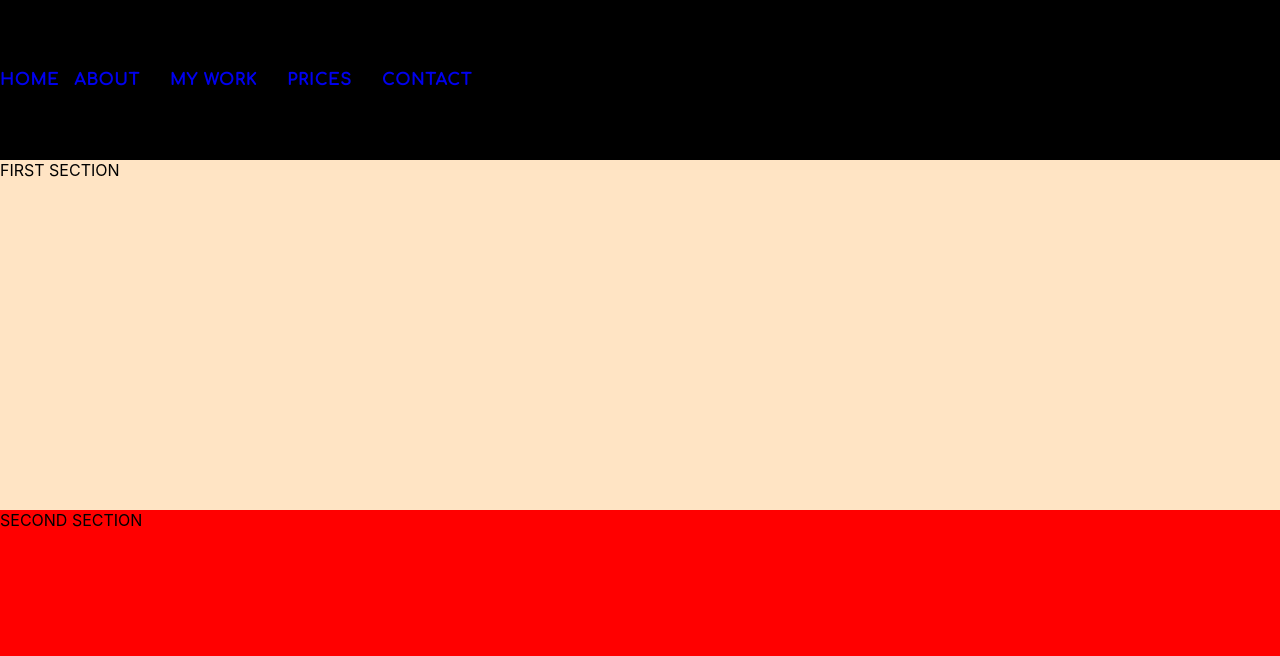
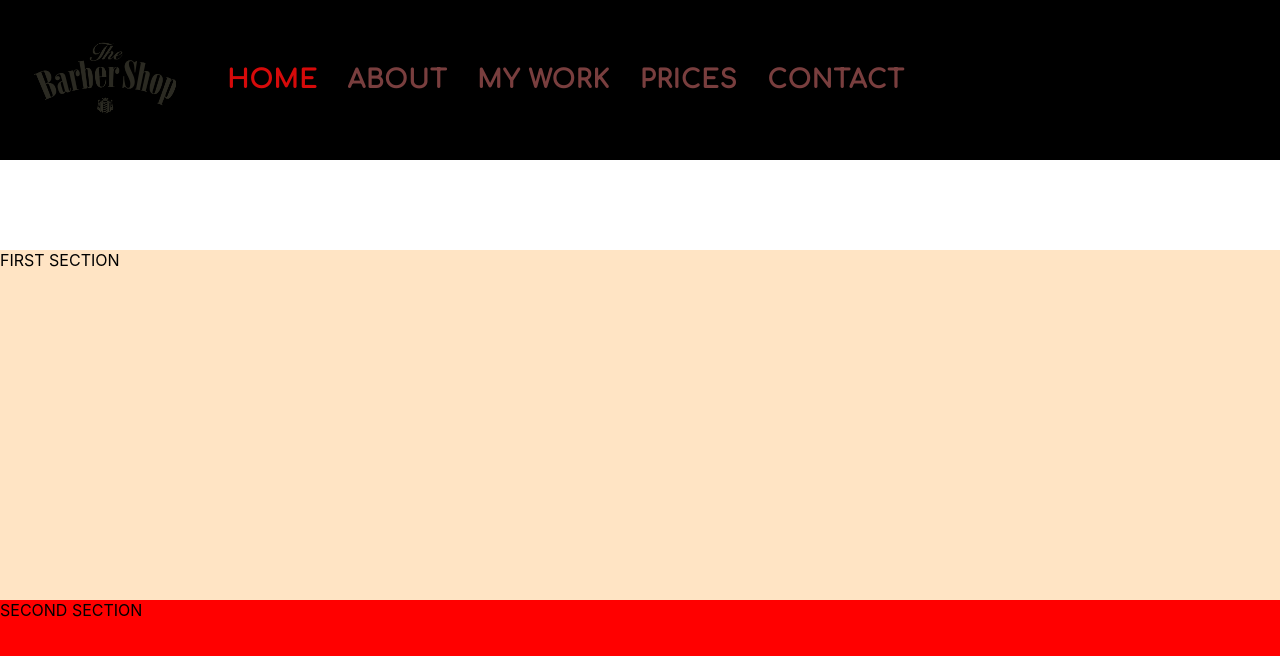
Before and after one commit to ignaciopetrone/emifibarber, a React (Create React App) app: page / in a window 1280 px wide. Shown: the top 656 px of the page. Built offline with nearby package versions, Linux system fonts and the light colour scheme.

Commit message:
Header ready.

```diff
--- a/src/components/drawer/index.jsx
+++ b/src/components/drawer/index.jsx
@@ -72,10 +72,10 @@ const useStyles = makeStyles((theme) => ({
   },
 }));
 
-const PersistentDrawerLeft = ({ navLinks, pathname }) => {
+const PersistentDrawerLeft = ({ navLinks }) => {
   const styles = useStyles();
   const [open, setOpen] = React.useState(false);
-
+  console.log(navLinks);
   const handleDrawerOpen = () => {
     setOpen(true);
   };
@@ -88,8 +88,8 @@ const PersistentDrawerLeft = ({ navLinks, pathname }) => {
     <div className={styles.root}>
       <CssBaseline />
       <AppBar
-        position="fixed"
-        // onBlur={() => setTimeout(handleDrawerClose, 100)}
+        // position="fixed"
+        onBlur={() => setTimeout(handleDrawerClose, 100)}
         className={clsx(styles.appBar, {
           [styles.appBarShift]: open,
         })}
@@ -105,7 +105,7 @@ const PersistentDrawerLeft = ({ navLinks, pathname }) => {
             <MenuIcon fontSize={"large"} />
           </IconButton>
           <Link to={"/"} className="main-logo">
-            <img className="logo" src={logo} alt="logo" />
+            <img className="mobile-logo" src={logo} alt="logo" />
           </Link>
         </Toolbar>
       </AppBar>
@@ -123,7 +123,7 @@ const PersistentDrawerLeft = ({ navLinks, pathname }) => {
             <MenuIcon fontSize={"large"} />
           </IconButton>
           <Link to={"/"}>
-            <img className="logo" src={logo} alt="logo" />
+            <img className="mobile-logo" src={logo} alt="logo" />
           </Link>{" "}
         </div>
         <Divider />
--- a/src/components/drawer/styles.css
+++ b/src/components/drawer/styles.css
@@ -22,6 +22,10 @@
   right: calc(50% - 140px / 2);
 }
 
+.mobile-logo {
+  height: 100px;
+}
+
 .MuiList-root {
   background-color: #ffffff66;
 }
--- a/src/components/header/index.jsx
+++ b/src/components/header/index.jsx
@@ -1,16 +1,22 @@
 import React from "react";
 import "./styles.css";
 import { Link, useLocation } from "react-router-dom";
-// import logo from "../../media/logo.png";
+import logo from "../../media/logo.png";
 import { isBrowser, isMobile } from "react-device-detect";
 import PersistentDrawerLeft from "../drawer";
 
 const Header = () => {
   const { pathname } = useLocation();
 
-  const getClassName = (path) =>
-    `link-title${pathname === path ? " is-active" : ""}`;
-  console.log(isBrowser, isMobile);
+  const getClassName = (path) => {
+    if (isMobile) {
+      return `link-title${pathname === path ? " is-active" : ""}`;
+    } else {
+      return `nav-link-title${pathname === path ? " active" : ""}`;
+    }
+  };
+
+  console.log(isMobile);
 
   const navLinks = [
     {
@@ -50,11 +56,11 @@ const Header = () => {
       {isMobile && (
         <PersistentDrawerLeft navLinks={navLinks} pathname={pathname} />
       )}
-      {/* <Link to={"/"}>
-        <img className="logo" src={logo} alt="logo" />
-      </Link> */}
       {isBrowser && (
         <div className="link-container">
+          <Link to={"/"}>
+            <img className="desktop-logo" src={logo} alt="logo" />
+          </Link>
           <Link to={"/"}>
             <h4 className={getClassName("/")}>HOME</h4>
           </Link>
--- a/src/components/header/styles.css
+++ b/src/components/header/styles.css
@@ -46,8 +46,8 @@
   cursor: auto;
 }
 
-.logo {
-  height: 100px;
+.desktop-logo {
+  height: 150px;
 }
 
 /* .header-container {
--- a/src/styles/styles.css
+++ b/src/styles/styles.css
@@ -88,6 +88,7 @@ body {
 }
 
 .body-container {
+  margin-top: 90px;
   flex: 1;
 }
 
```
Also changed, not shown: 1 other file (tests, documents, lock files or other folders).
